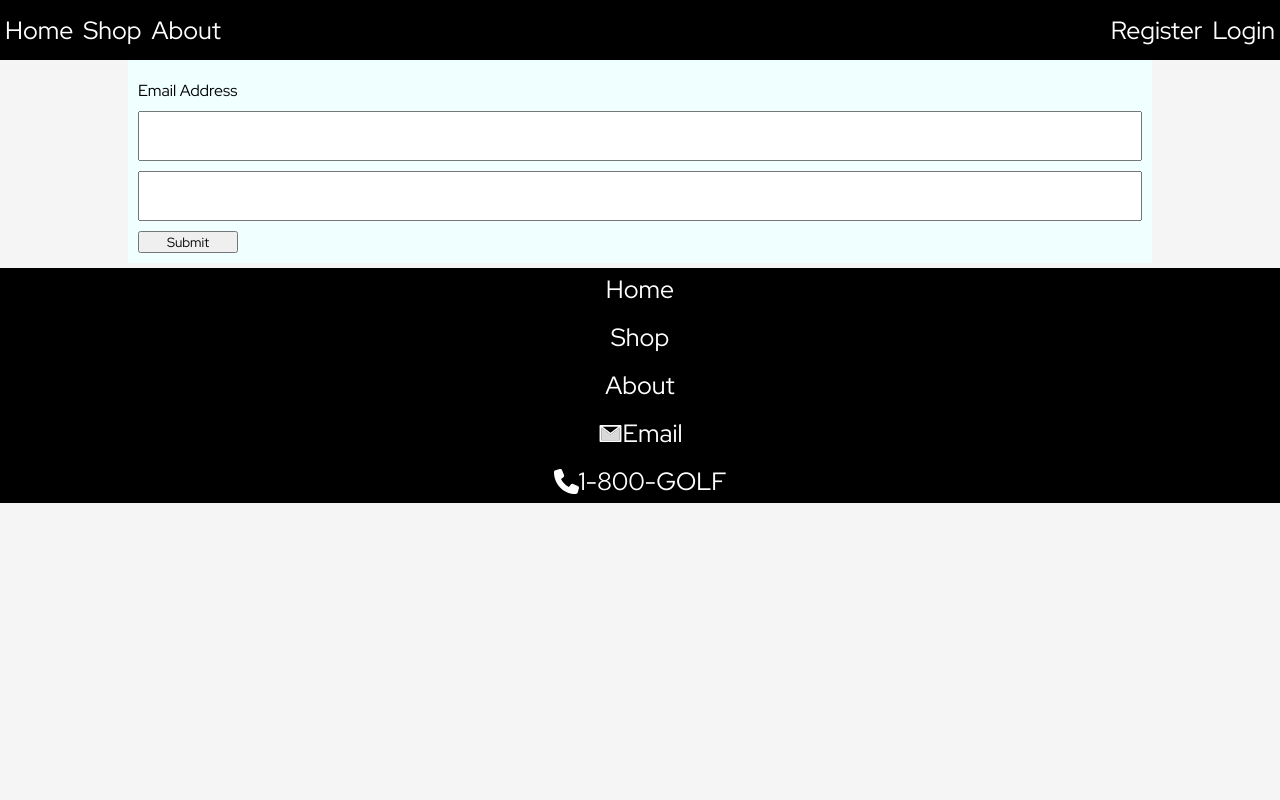
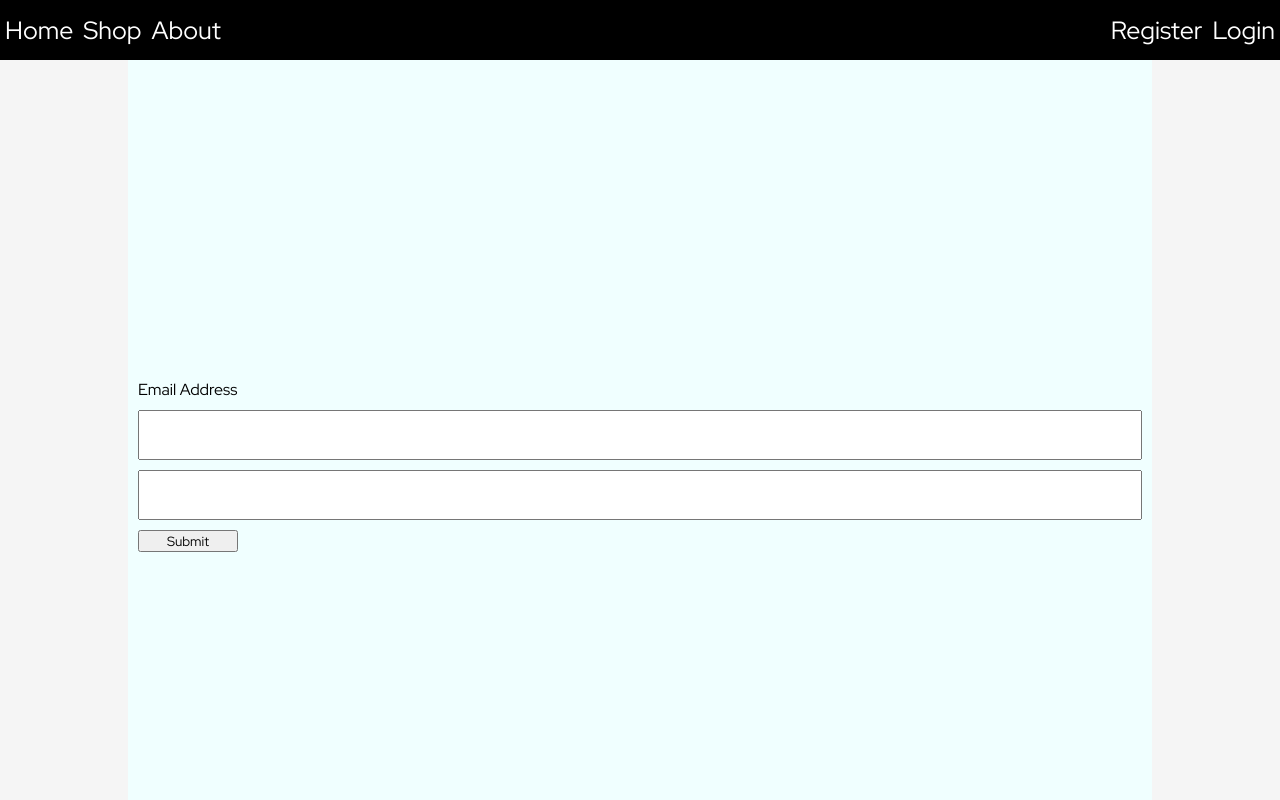
Before and after one commit to danny8823/E-commerce, a React (Create React App) app in the folder frontend/: page /login in a window 1280 px wide. Shown: the top 800 px of the page. Built offline with nearby package versions, Linux system fonts and the light colour scheme.

Commit message:
Finished

```diff
--- /dev/null
+++ b/frontend/src/components/Users/Login.css
@@ -0,0 +1,7 @@
+.form-container {
+    height: 100vh;
+}
+
+form {
+    height: 100%;
+}
--- a/frontend/src/components/Users/Login.jsx
+++ b/frontend/src/components/Users/Login.jsx
@@ -1,13 +1,15 @@
 import React, { useState } from 'react'
+import {useNavigate} from 'react-router-dom'
 import { useFormik } from 'formik';
 import {useMutation} from '@tanstack/react-query'
 import { loginAPI } from '../../services/userServices';
 import {useDispatch} from 'react-redux'
 import { loginAction } from '../../redux/slice/authSlice';
+import './Login.css'
 
 const Login = () => {
   const dispatch = useDispatch()
-
+  const navigate = useNavigate()
   const {mutateAsync, isPending, isError, error, isSuccess} = useMutation({
     mutationFn: loginAPI,
     mutationKey: ['login']
@@ -23,6 +25,7 @@ const Login = () => {
         .then((data)=>{
           dispatch(loginAction(data))
           localStorage.setItem('userInfo',JSON.stringify(data))
+          navigate('/shop')
         })
         .catch((error)=>{
           console.log(error)
@@ -31,6 +34,7 @@ const Login = () => {
   })
 
   return (
+    <div className = 'form-container'>
        <form onSubmit = {formik.handleSubmit}>
         {isPending && <h1>One second!</h1>}
         {isSuccess && <h1>Login successful.</h1>}
@@ -52,6 +56,8 @@ const Login = () => {
         />
         <button type = 'submit'>Submit</button>
       </form>
+    </div>
+
   )
 }
 
```
Lines whose indentation alone changed are shown as unchanged.
